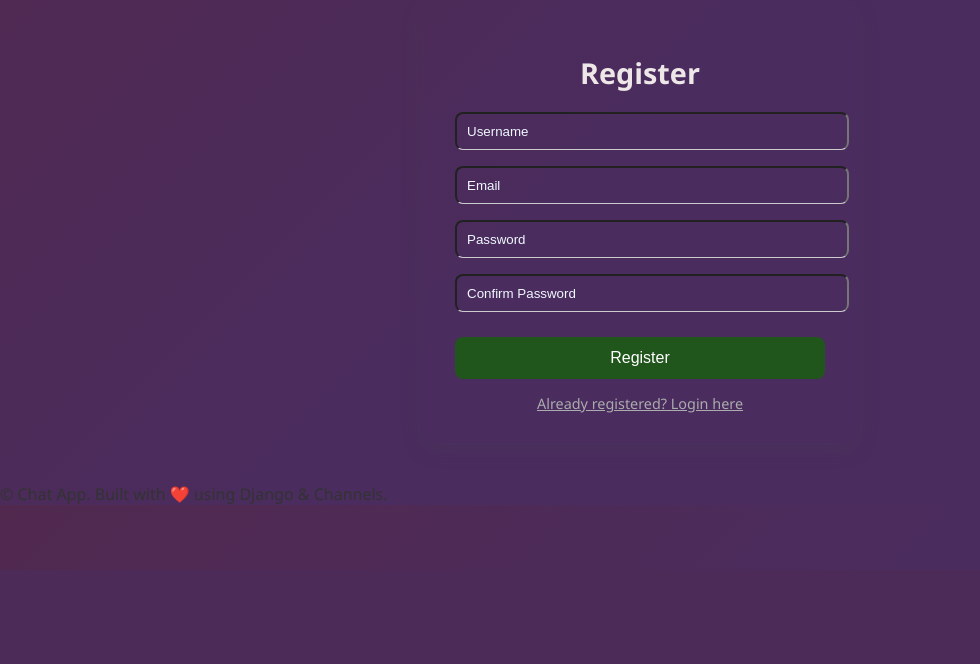
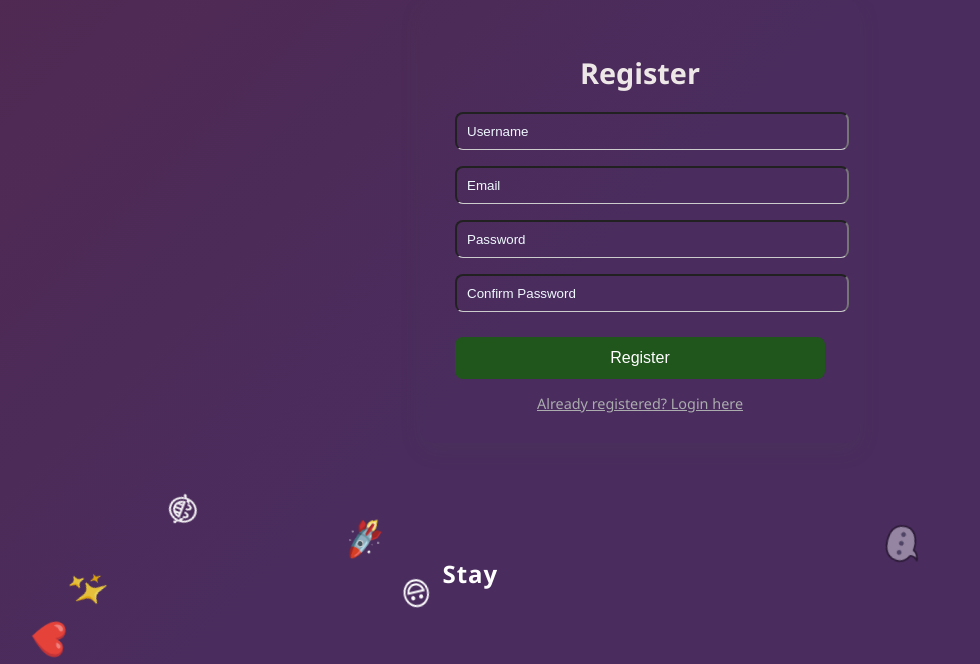
Before and after one commit to amitdwivedi-code/chat-app, a Django app: page / in a window 1280 px wide. Shown: the part 230-894 px from the top of the page, without its empty margins (0-980 px from the left). Before the commit the page ends 734 px from the top, so only its background shows below. Run offline with Django 5.2, Linux system fonts and the light colour scheme.

Commit message:
Update index.html

```diff
--- a/App/templates/index.html
+++ b/App/templates/index.html
@@ -70,9 +70,17 @@
         </div>
     </div>
 
-    <footer>
-        &copy; {{ now|date:"Y" }} Chat App. Built with ❤️ using Django & Channels.
-    </footer>
+    <div class="fun-box">
+        <div class="emoji-bg">
+            <span>💬</span>
+            <span>😃</span>
+            <span>🚀</span>
+            <span>❤️</span>
+            <span>😂</span>
+            <span>✨</span>
+        </div>
+        <p class="fun-text"></p>
+    </div>
 
     <script>
         function toggleForms(show) {
```
